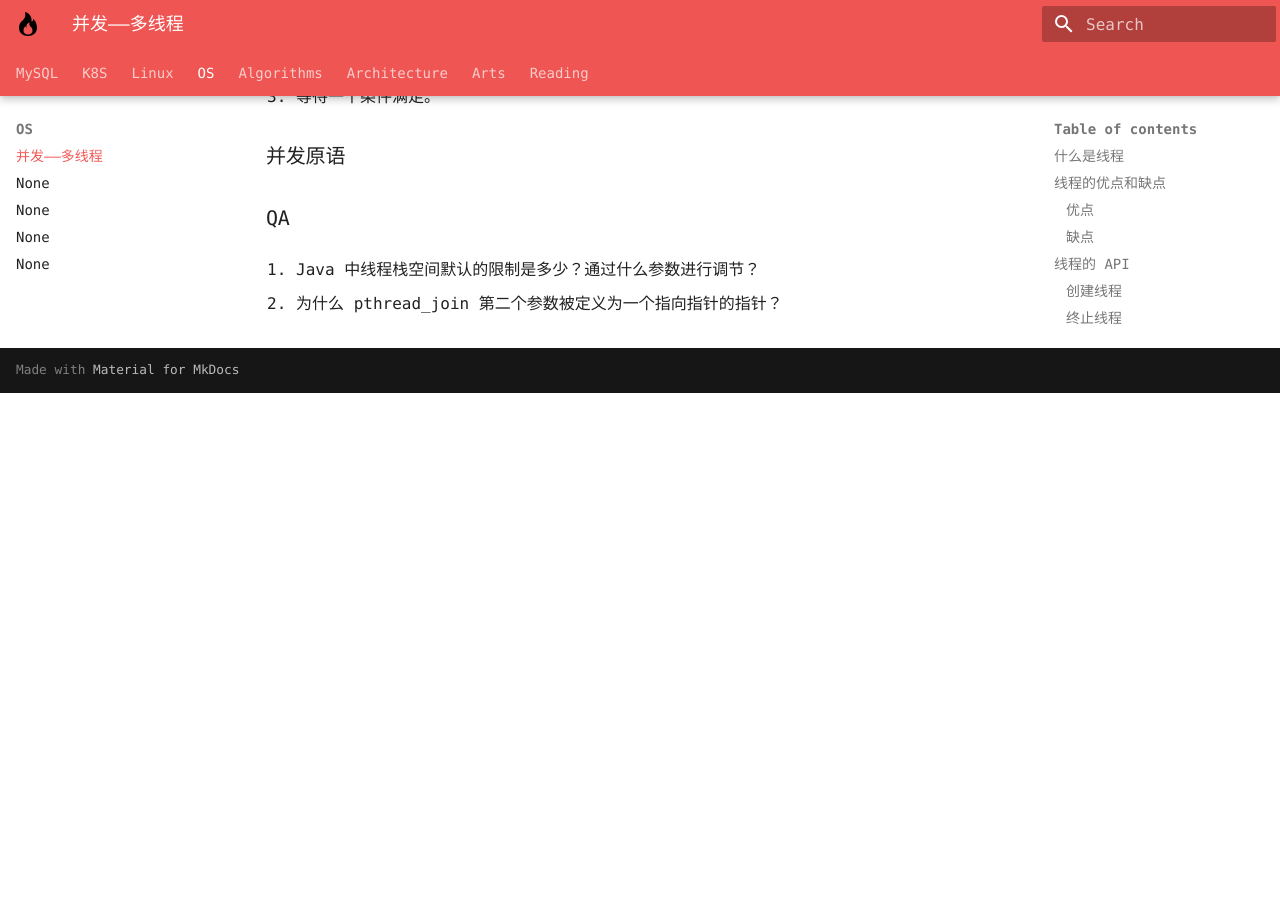
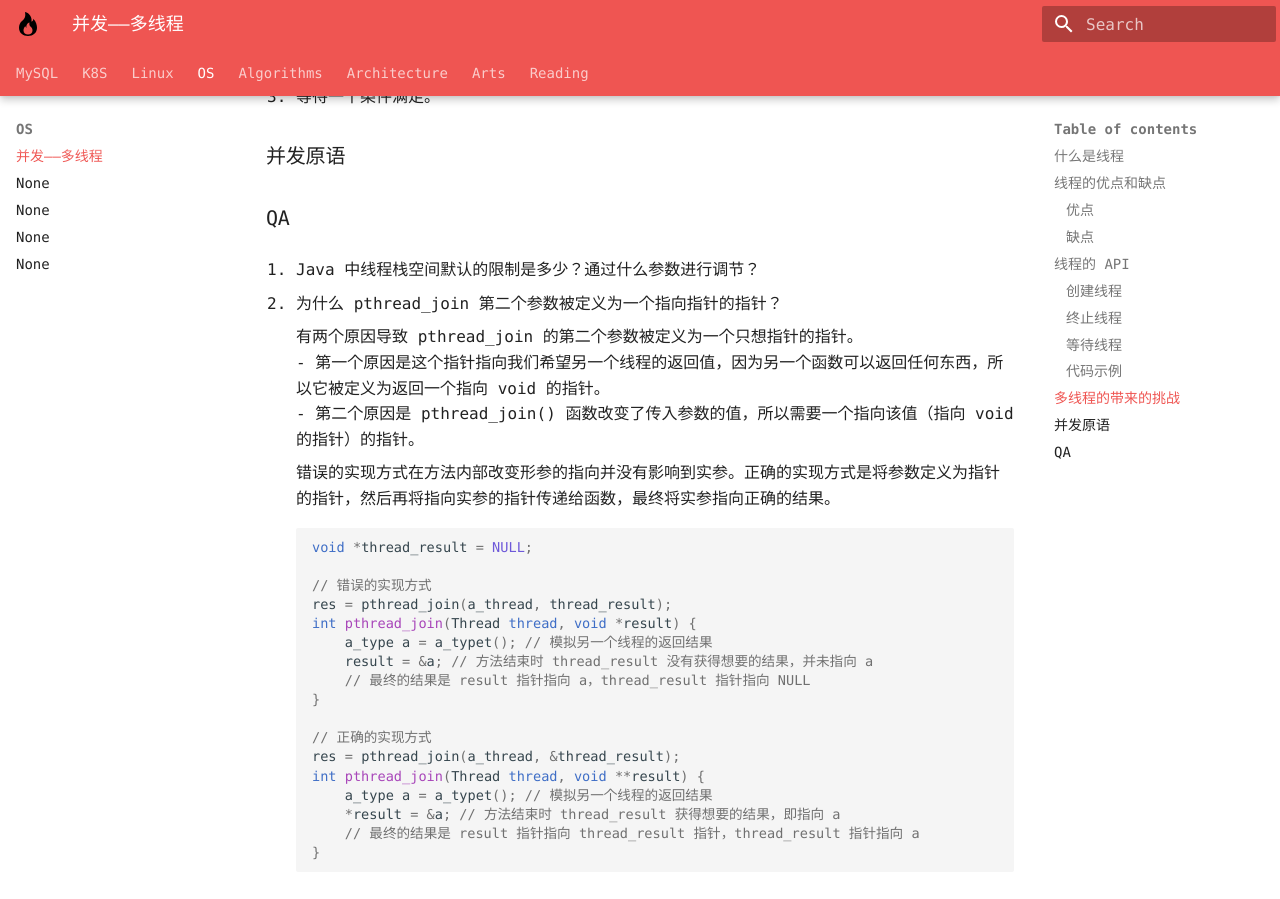
Before and after one commit to Suomea/blog, an MkDocs documentation site: the page built from docs/OS/并发——多线程.md, in a window 1280 px wide and 900 px high, scrolled down 3467 px. Built offline with MkDocs 1.6.1 and Material for MkDocs 9.7.7, drawn with Linux system fonts in a browser that asks for light colours; some web fonts are replaced; before the commit the page ends 3860 px from its top, so only the background shows below that.

Commit message:
更新‘并发——多线程’。

````diff
--- a/docs/OS/并发——多线程.md
+++ b/docs/OS/并发——多线程.md
@@ -119,3 +119,28 @@
 1. Java 中线程栈空间默认的限制是多少？通过什么参数进行调节？
 
 2. 为什么 pthread_join 第二个参数被定义为一个指向指针的指针？
+
+    有两个原因导致 pthread_join 的第二个参数被定义为一个只想指针的指针。
+    - 第一个原因是这个指针指向我们希望另一个线程的返回值，因为另一个函数可以返回任何东西，所以它被定义为返回一个指向 void 的指针。
+    - 第二个原因是 pthread_join() 函数改变了传入参数的值，所以需要一个指向该值（指向 void 的指针）的指针。
+
+    错误的实现方式在方法内部改变形参的指向并没有影响到实参。正确的实现方式是将参数定义为指针的指针，然后再将指向实参的指针传递给函数，最终将实参指向正确的结果。
+    ```c
+    void *thread_result = NULL;
+
+    // 错误的实现方式
+    res = pthread_join(a_thread, thread_result);
+    int pthread_join(Thread thread, void *result) {
+        a_type a = a_typet(); // 模拟另一个线程的返回结果
+        result = &a; // 方法结束时 thread_result 没有获得想要的结果，并未指向 a
+        // 最终的结果是 result 指针指向 a，thread_result 指针指向 NULL
+    }
+
+    // 正确的实现方式
+    res = pthread_join(a_thread, &thread_result);
+    int pthread_join(Thread thread, void **result) {
+        a_type a = a_typet(); // 模拟另一个线程的返回结果
+        *result = &a; // 方法结束时 thread_result 获得想要的结果，即指向 a
+        // 最终的结果是 result 指针指向 thread_result 指针，thread_result 指针指向 a
+    }
+    ```
````
